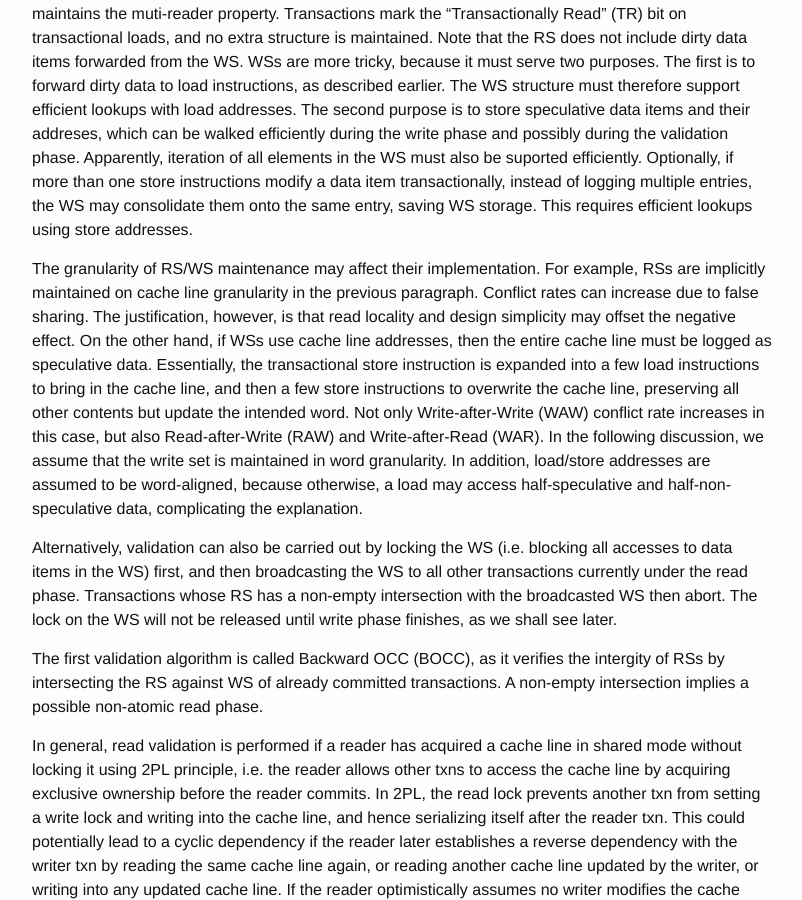
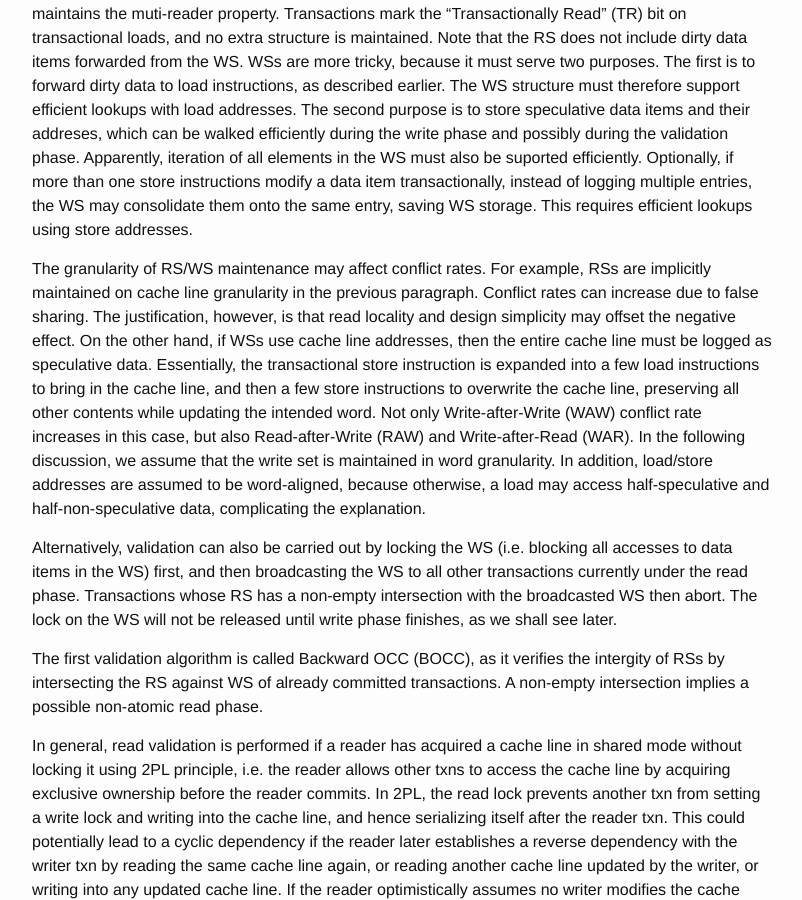
Before and after one commit to wangziqi2013/wangziqi2013.github.io, a Jekyll site: the page built from _posts/2018-03-18-HTM-Hardware-2PL-and-OCC.markdown, in a window 1280 px wide and 900 px high, scrolled down 4014 px. Shown: the whole window, without its empty margins (238-1040 px from the left). Built offline with Jekyll 4.4.1, drawn with Linux system fonts in a browser that asks for light colours.

Commit message:
Small change

```diff
--- a/_posts/2018-03-18-HTM-Hardware-2PL-and-OCC.markdown
+++ b/_posts/2018-03-18-HTM-Hardware-2PL-and-OCC.markdown
@@ -159,12 +159,12 @@ in the WS must also be suported efficiently. Optionally, if more than one store
 transactionally, instead of logging multiple entries, the WS may consolidate them onto the same entry,
 saving WS storage. This requires efficient lookups using store addresses.
 
-The granularity of RS/WS maintenance may affect their implementation. For example, RSs are implicitly maintained
+The granularity of RS/WS maintenance may affect conflict rates. For example, RSs are implicitly maintained
 on cache line granularity in the previous paragraph. Conflict rates can increase due to false sharing. The justification,
 however, is that read locality and design simplicity may offset the negative effect. On the other hand,
 if WSs use cache line addresses, then the entire cache line must be logged as speculative data. Essentially,
 the transactional store instruction is expanded into a few load instructions to bring in the cache line, and
-then a few store instructions to overwrite the cache line, preserving all other contents but update the intended word.
+then a few store instructions to overwrite the cache line, preserving all other contents while updating the intended word.
 Not only Write-after-Write (WAW) conflict rate increases in this case, but also Read-after-Write (RAW) and Write-after-Read (WAR).
 In the following discussion, we assume that the write set is maintained in word granularity. In addition, load/store addresses are
 assumed to be word-aligned, because otherwise, a load may access half-speculative and half-non-speculative data,
```
